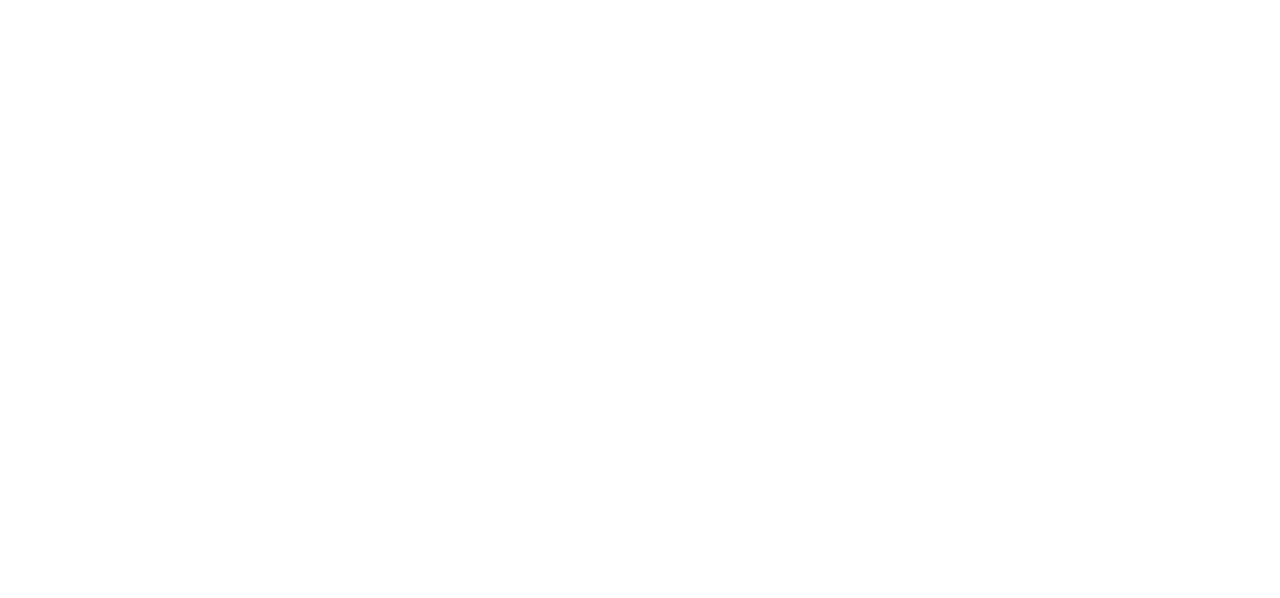
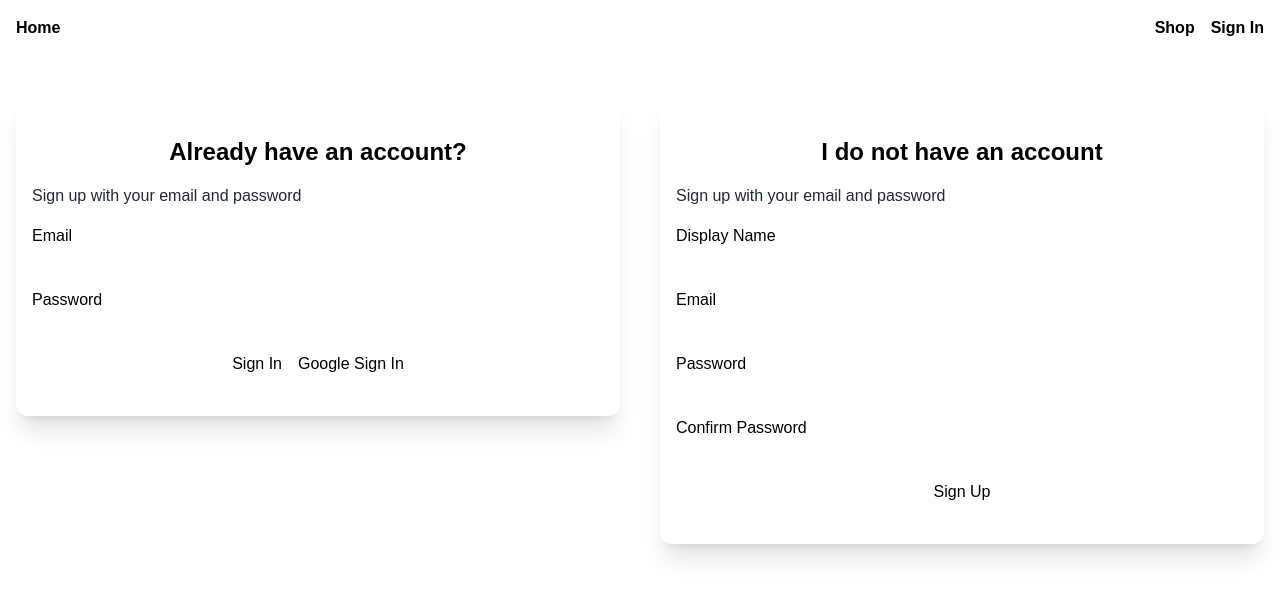
Before and after one commit to faradisyulianto20/belajar-react-firebase, a React (Create React App) app: page /auth in a window 1280 px wide. Before the commit this address had no page. Shown: the top 598 px of the page. Built offline with nearby package versions, Linux system fonts and the light colour scheme.

Commit message:
finishing sign in

```diff
--- a/src/App.js
+++ b/src/App.js
@@ -5,11 +5,8 @@
 
 import Home from './routes/home/home.component';
 import Navigation from './routes/navigation/navigation.component';
-import SignIn from './routes/sign-in/sign-in.component';
-
-const Shop = () => {
-  return <h1 className='bg-gray-100'>I am the shop page</h1>;
-};
+import Authentication from './routes/authentication/authentication-component';
+import Shop from './routes/shop/shop.component'
 
 const App = () => {
   useEffect(() => {
@@ -35,7 +32,7 @@
       <Route path="/" element={<Navigation />}>
         <Route index element={<Home />} />
         <Route path="shop" element={<Shop />} />
-        <Route path="signIn" element={<SignIn />} />
+        <Route path="auth" element={<Authentication />} />
       </Route>
     </Routes>
   );
--- a/src/components/category-item/category-item.components.jsx
+++ b/src/components/category-item/category-item.components.jsx
@@ -1,13 +1,28 @@
+import Button from '../button/button-component'
 
 const CategoryItem = ({id, title, imageUrl}) => {
     return (
-      <div key={id} className="category-container">
-        <div className='background-image' style={{backgroundImage: `url(${imageUrl})`}}></div>
-        <div className="category-body-container">
-            <h2>{title}</h2>
-            <p>Shop Now</p>
-          </div>
-      </div>
+      <>
+      <div key={id} className="card bg-base-100 dark:bg-gray-800 dark:text-white w-96 shadow-sm">
+            <figure>
+                <img
+                src={imageUrl}
+                alt="Shoes"
+                className='rounded-xl w-full'
+                />
+            </figure>
+            <div className="card-body">
+                <h2 className="card-title">{title}</h2>
+                <p>A card component has a figure, a body part, and inside body there are title and actions parts</p>
+                <div className="card-actions justify-end">
+                <Button buttonType='green'>Buy Now</Button>
+                </div>
+            </div>
+            </div>
+
+
+      </>
+
     )
 }
 
--- a/src/components/directory/directory.component.jsx
+++ b/src/components/directory/directory.component.jsx
@@ -2,6 +2,7 @@
 
 const Directory = ({categories}) => {
     return (
+        <>
             <div className="categories-container">
                 {
                     categories.map(({title, id, imageUrl}) => (
@@ -9,6 +10,8 @@
                     ))
                 }
             </div>
+        </>
+
     )
 }
 
--- /dev/null
+++ b/src/components/sign-in-form/sign-in-form.component.jsx
@@ -0,0 +1,77 @@
+import { useState } from 'react';
+
+import {   signInWithGooglePopup, createAuthUserWithEmailAndPassword, createUserDocumentFromAuth, signInAuthUserWithEmailAndPassword } from '../../utils/firebase/firebase.utils';
+
+import FormInput from '../form-input/form-input.component'
+import Button from '../button/button-component'
+
+const defaultFormFields = {
+    email: '',
+    password: '',
+}
+
+const SignInForm = () => {
+
+    const [formFields, setFormFields] = useState(defaultFormFields)
+    const { email, password } = formFields;
+
+    const resetFormFields = () => {
+        setFormFields(defaultFormFields)
+    }
+
+    const handleSubmit = async (event) => {
+        event.preventDefault();
+
+        try {
+            const response = await signInAuthUserWithEmailAndPassword(email, password);
+                console.log("Login successful:", response);
+                console.log("User berhasil login:", response.user.email);
+            resetFormFields();
+        } catch(error) {
+            switch(error.coder) {
+                case 'auth/wrong-password':
+                    alert("Wrong password")
+                    break;
+                case 'auth/user-not-found':
+                    alert("No user found")
+                    break;
+                default:
+                    alert("Sign-in error")
+                    console.log(error);
+            }
+        }
+    }
+
+    const handleChange = (event) => {
+        const  {name, value} = event.target;
+        setFormFields({...formFields, [name]: value})
+    }
+
+    const signInWithGoogleUser = async () => {
+        const { user } = await signInWithGooglePopup();
+        await createUserDocumentFromAuth(user);
+    };
+
+    return (
+        <div className='container mx-auto px-4 bg-white dark:bg-gray-800 py-10 shadow-xl rounded-xl space-y-4'>
+            <h1 className='text-2xl font-bold text-center'>Already have an account?</h1>
+            <p  className='text-gray-800 dark:text-gray-400'>Sign up with your email and password</p>
+            <form onSubmit={handleSubmit} className='flex flex-col space-y-4'>
+                <FormInput label="Email" type='email' required onChange={handleChange} name='email' value={email} className="input input-bordered w-full"/>
+                <FormInput label="Password" type='password' required onChange={handleChange} name='password' value={password} className="input input-bordered w-full"/>
+                <div className='flex flex-col md:flex-row gap-4 justify-center'>
+                    <Button type='submit' buttonType='green' >
+                        Sign In
+                    </Button>
+                    <Button type='button' onClick={signInWithGoogleUser} buttonType='green'>
+                       Google Sign In
+                    </Button>
+                </div>
+
+            </form>
+
+        </div>
+    )
+}
+
+export default SignInForm
--- a/src/components/sign-up-form/sign-up-form.component.jsx
+++ b/src/components/sign-up-form/sign-up-form.component.jsx
@@ -16,8 +16,6 @@
 
     const [formFields, setFormFields] = useState(defaultFormFields)
     const { displayName, email, password, confirmPassword } = formFields;
-
-    console.log(formFields);
 
     const resetFormFields = () => {
         setFormFields(defaultFormFields)
@@ -38,7 +36,7 @@
             );
 
             await createUserDocumentFromAuth(user, {displayName});
-
+            resetFormFields();
 
         } catch(error) {
             if (error.code === 'auth/email-already-in-use') {
--- /dev/null
+++ b/src/routes/authentication/authentication-component.jsx
@@ -0,0 +1,42 @@
+import { useEffect } from 'react';
+import { getRedirectResult } from 'firebase/auth';
+
+import {
+  createUserDocumentFromAuth,
+  signInWithGoogleRedirect,
+  auth
+} from "../../utils/firebase/firebase.utils";
+
+import SignUpForm from '../../components/sign-up-form/sign-up-form.component'
+import SignInForm from '../../components/sign-in-form/sign-in-form.component'
+import Button from '../../components/button/button-component'
+
+const Authentication = () => {
+
+  useEffect(() => {
+    const fetchRedirectResult = async () => {
+      const response = await getRedirectResult(auth);
+      console.log(response);
+      if (response) {
+        console.log('Redirect result:', response);
+        await createUserDocumentFromAuth(response.user);
+      } else {
+        console.log('error anying');
+      }
+    };
+    fetchRedirectResult();
+  }, []);
+
+  return (
+    <div className='flex container mx-auto px-4 py-10 flex-col md:flex-row gap-10 justify-center items-center md:items-start text-black dark:text-white'>
+      <div className='md:w-1/2'>
+        <SignInForm />
+      </div>
+      <div className='md:w-1/2'>
+        <SignUpForm />
+      </div>
+    </div>
+  );
+};
+
+export default Authentication;
--- a/src/routes/navigation/navigation.component.jsx
+++ b/src/routes/navigation/navigation.component.jsx
@@ -4,17 +4,20 @@
 // import Directory from '../../components/directory/directory.component'
 import { Outlet, Link } from 'react-router-dom';
 
+import Button from '../../components/button/button-component'
+
 const Navigation = () => {
 
   return (<>
   <Fragment>
     <div className='navigation'>
-        <Link className='nav-link' to='/'>
-            {/* <CrwnLogo className='logo'/> */}Home
+        <Link to='/'>
+            {/* <CrwnLogo className='logo'/> */}
+            <Button buttonType='green'>Home</Button>
         </Link>
         <div className='nav-links-container'>
-            <Link className='nav-link' to='shop'>Shop</Link>
-            <Link className='nav-link' to='signIn'>Sign In</Link>
+            <Link to='shop'><Button buttonType='green'>Shop</Button></Link>
+            <Link to='auth'><Button buttonType='green'>Sign In</Button></Link>
         </div>
     </div>
     <Outlet />
--- /dev/null
+++ b/src/routes/shop/shop.component.jsx
@@ -0,0 +1,22 @@
+import Button from '../../components/button/button-component'
+
+const Shop = () => {
+    return (
+        <>
+            <div className="hero bg-base-200 dark:bg-transparent dark:text-white">
+            <div className="hero-content text-center">
+                <div className="max-w-md">
+                <h1 className="text-5xl font-bold">This is Shop Page</h1>
+                <p className="py-6">
+                    Provident cupiditate voluptatem et in. Quaerat fugiat ut assumenda excepturi exercitationem
+                    quasi. In deleniti eaque aut repudiandae et a id nisi.
+                </p>
+                <Button buttonType='green'>Get Started</Button>
+                </div>
+            </div>
+            </div>
+        </>
+    )
+}
+
+export default Shop
--- a/src/utils/firebase/firebase.utils.js
+++ b/src/utils/firebase/firebase.utils.js
@@ -7,7 +7,8 @@
     signInWithPopup,
     GoogleAuthProvider,
     signInWithRedirect,
-    createUserWithEmailAndPassword
+    createUserWithEmailAndPassword,
+    signInWithEmailAndPassword
 } from 'firebase/auth';
 
 import {
@@ -43,13 +44,13 @@
     prompt: "select_account"
 });
 
-export const auth = getAuth();
+export const auth = getAuth(app);
 export const signInWithGooglePopup = () =>
     signInWithPopup(auth, googleProvider);
 export const signInWithGoogleRedirect = () =>
     signInWithRedirect(auth, googleProvider);
 
-export const db = getFirestore();
+export const db = getFirestore(app);
 
 export const createUserDocumentFromAuth = async (userAuth, additionalInformation = {displayName: 'faradis'}) => {
     if (!userAuth) return ;
@@ -86,3 +87,8 @@
     if (!email || !password) return;
     return await createUserWithEmailAndPassword (auth, email, password)
 }
+
+export const signInAuthUserWithEmailAndPassword = async (email, password) => {
+    if (!email || !password) return;
+    return await signInWithEmailAndPassword (auth, email, password)
+}
```
Also changed, not shown: src/routes/sign-in/sign-in.component.jsx (deleted, +0 -63 lines). Lines whose indentation alone changed are shown as unchanged.
